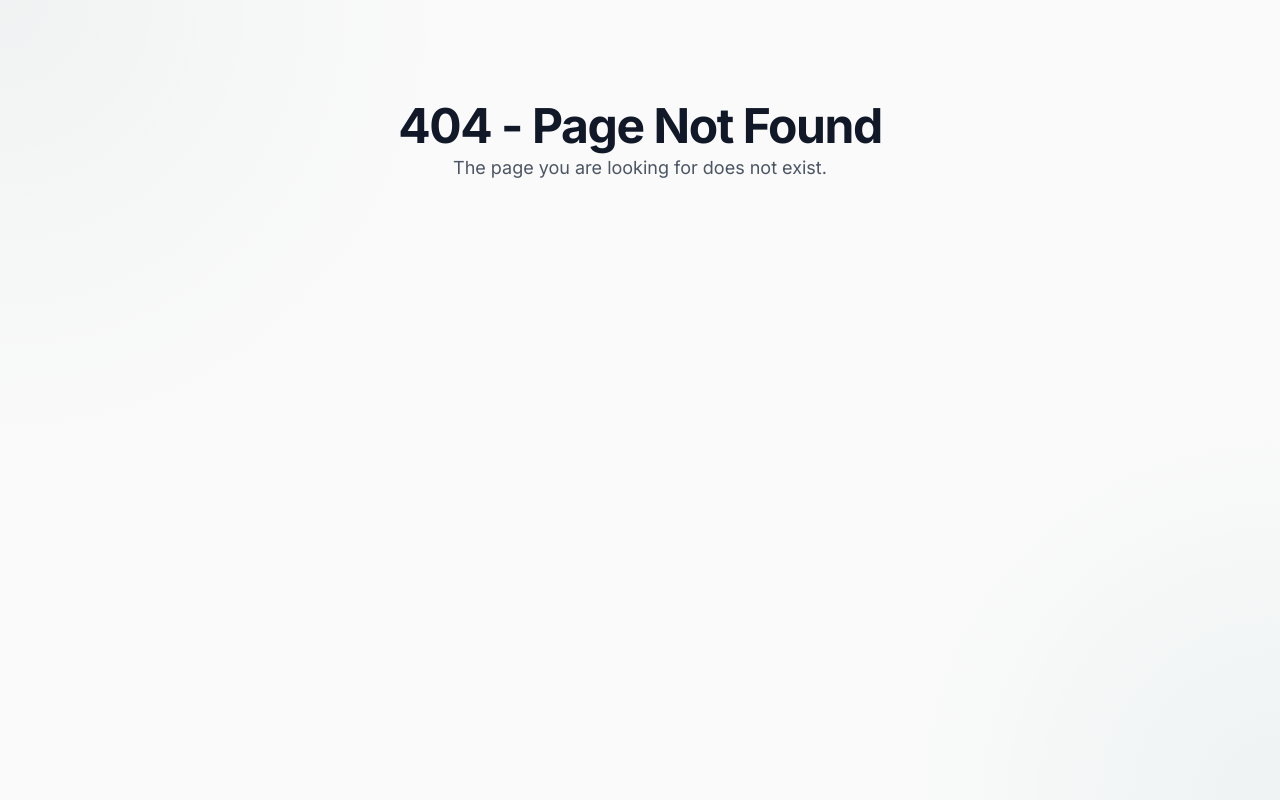
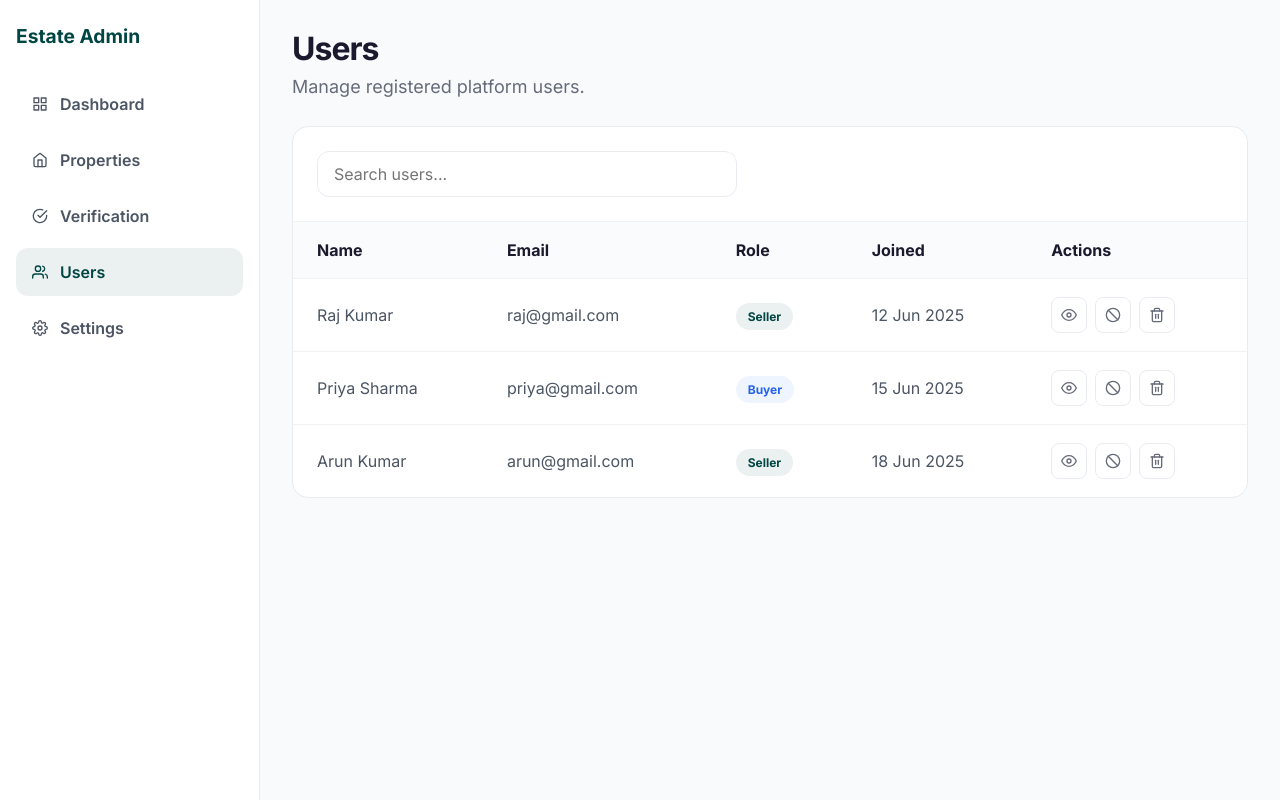
Before and after one commit to Abhinavkrishna-b/Evergreen-Estates, a React app in the folder frontend/: page /admin/users in a window 1280 px wide. Before the commit this address had no page. Built offline with nearby package versions, Linux system fonts and the light colour scheme; the HTML template or start-up script is replaced by a standard one.

Commit message:
/admin/users Route Added

```diff
--- a/frontend/src/App.jsx
+++ b/frontend/src/App.jsx
@@ -15,6 +15,7 @@ import SellerProfile from './routes/SellerProfile/SellerProfile';
 import AdminDashboard from './routes/AdminDashboard/AdminDashboard';
 import AdminProperties from './routes/AdminProperties/AdminProperties';
 import AdminVerification from './routes/AdminVerification/AdminVerification';
+import AdminUsers from './routes/AdminUsers/AdminUsers';
 
 function App() {
 	return (
@@ -56,6 +57,8 @@ function App() {
 
             <Route path="/admin/verifications" element={<AdminVerification />} />
 
+            <Route path="/admin/users" element={<AdminUsers />} />
+
             <Route path="*" element={
               <div style={{ padding: '100px', textAlign: 'center', color: '#1a1a2e' }}>
                 <h2>404 - Page Not Found</h2>
--- /dev/null
+++ b/frontend/src/components/UserManagementTable/UserManagementTable.css
@@ -0,0 +1,115 @@
+.user-table-wrapper {
+  background: white;
+  border: 1px solid #e8ecf1;
+  border-radius: 16px;
+  overflow: hidden;
+}
+
+.user-table-toolbar {
+  padding: 24px;
+  border-bottom: 1px solid #f0f2f5;
+}
+
+.user-search {
+  width: 100%;
+  max-width: 420px;
+
+  padding: 12px 16px;
+
+  border: 1px solid #e8ecf1;
+  border-radius: 12px;
+
+  outline: none;
+
+  transition: all 0.2s ease;
+}
+
+.user-search:focus {
+  border-color: #004643;
+}
+
+.user-table {
+  width: 100%;
+  border-collapse: collapse;
+}
+
+.user-table thead {
+  background: #fafbfc;
+}
+
+.user-table th {
+  text-align: left;
+  padding: 18px 24px;
+
+  color: #1a1a2e;
+  font-weight: 700;
+}
+
+.user-table td {
+  padding: 18px 24px;
+  border-top: 1px solid #f0f2f5;
+
+  color: #4b5563;
+}
+
+.user-table tbody tr:hover {
+  background: #fafbfc;
+}
+
+.role-badge {
+  padding: 6px 12px;
+  border-radius: 999px;
+
+  font-size: 0.75rem;
+  font-weight: 700;
+}
+
+.role-badge.seller {
+  background: rgba(0, 70, 67, 0.08);
+  color: #004643;
+}
+
+.role-badge.buyer {
+  background: rgba(59, 130, 246, 0.08);
+  color: #2563eb;
+}
+
+.user-actions {
+  display: flex;
+  gap: 8px;
+}
+
+.user-action-btn {
+  width: 36px;
+  height: 36px;
+
+  border: 1px solid #e8ecf1;
+  background: white;
+
+  border-radius: 8px;
+
+  display: flex;
+  align-items: center;
+  justify-content: center;
+
+  cursor: pointer;
+
+  color: #666b7a;
+
+  transition: all 0.2s ease;
+}
+
+.user-action-btn:hover {
+  border-color: #004643;
+  color: #004643;
+}
+
+.user-action-btn.suspend:hover {
+  border-color: #d97706;
+  color: #d97706;
+}
+
+.user-action-btn.delete:hover {
+  border-color: #dc2626;
+  color: #dc2626;
+}
--- /dev/null
+++ b/frontend/src/components/UserManagementTable/UserManagementTable.jsx
@@ -0,0 +1,129 @@
+import './UserManagementTable.css';
+
+import { useState } from 'react';
+import {
+  FiEye,
+  FiTrash2,
+  FiSlash
+} from 'react-icons/fi';
+
+const mockUsers = [
+  {
+    id: 1,
+    name: 'Raj Kumar',
+    email: 'raj@gmail.com',
+    role: 'Seller',
+    joined: '12 Jun 2025'
+  },
+  {
+    id: 2,
+    name: 'Priya Sharma',
+    email: 'priya@gmail.com',
+    role: 'Buyer',
+    joined: '15 Jun 2025'
+  },
+  {
+    id: 3,
+    name: 'Arun Kumar',
+    email: 'arun@gmail.com',
+    role: 'Seller',
+    joined: '18 Jun 2025'
+  }
+];
+
+const UserManagementTable = () => {
+
+  const [searchTerm, setSearchTerm] = useState('');
+
+  const filteredUsers = mockUsers.filter((user) =>
+    user.name.toLowerCase().includes(searchTerm.toLowerCase()) ||
+    user.email.toLowerCase().includes(searchTerm.toLowerCase())
+  );
+
+  return (
+    <div className="user-table-wrapper">
+
+      <div className="user-table-toolbar">
+
+        <input
+          type="text"
+          placeholder="Search users..."
+          className="user-search"
+          value={searchTerm}
+          onChange={(e) => setSearchTerm(e.target.value)}
+        />
+
+      </div>
+
+      <table className="user-table">
+
+        <thead>
+          <tr>
+            <th>Name</th>
+            <th>Email</th>
+            <th>Role</th>
+            <th>Joined</th>
+            <th>Actions</th>
+          </tr>
+        </thead>
+
+        <tbody>
+
+          {filteredUsers.map((user) => (
+
+            <tr key={user.id}>
+
+              <td>{user.name}</td>
+
+              <td>{user.email}</td>
+
+              <td>
+                <span className={`role-badge ${user.role.toLowerCase()}`}>
+                  {user.role}
+                </span>
+              </td>
+
+              <td>{user.joined}</td>
+
+              <td>
+
+                <div className="user-actions">
+
+                  <button
+                    className="user-action-btn"
+                    title="View User"
+                  >
+                    <FiEye />
+                  </button>
+
+                  <button
+                    className="user-action-btn suspend"
+                    title="Suspend User"
+                  >
+                    <FiSlash />
+                  </button>
+
+                  <button
+                    className="user-action-btn delete"
+                    title="Delete User"
+                  >
+                    <FiTrash2 />
+                  </button>
+
+                </div>
+
+              </td>
+
+            </tr>
+
+          ))}
+
+        </tbody>
+
+      </table>
+
+    </div>
+  );
+};
+
+export default UserManagementTable;
--- /dev/null
+++ b/frontend/src/routes/AdminUsers/AdminUsers.css
@@ -0,0 +1,25 @@
+.admin-users-page {
+  display: flex;
+  min-height: 100vh;
+  background: #f8fafb;
+}
+
+.admin-users-content {
+  flex: 1;
+  padding: 32px;
+}
+
+.admin-users-header {
+  margin-bottom: 24px;
+}
+
+.admin-users-header h1 {
+  font-size: 2rem;
+  font-weight: 700;
+  color: #1a1a2e;
+  margin-bottom: 6px;
+}
+
+.admin-users-header p {
+  color: #666b7a;
+}
--- /dev/null
+++ b/frontend/src/routes/AdminUsers/AdminUsers.jsx
@@ -0,0 +1,31 @@
+import './AdminUsers.css';
+
+import AdminSidebar from '../../components/AdminSidebar/AdminSidebar';
+import UserManagementTable from '../../components/UserManagementTable/UserManagementTable';
+
+const AdminUsers = () => {
+  return (
+    <div className="admin-users-page">
+
+      <AdminSidebar />
+
+      <div className="admin-users-content">
+
+        <div className="admin-users-header">
+
+          <div>
+            <h1>Users</h1>
+            <p>Manage registered platform users.</p>
+          </div>
+
+        </div>
+
+        <UserManagementTable />
+
+      </div>
+
+    </div>
+  );
+};
+
+export default AdminUsers;
```
